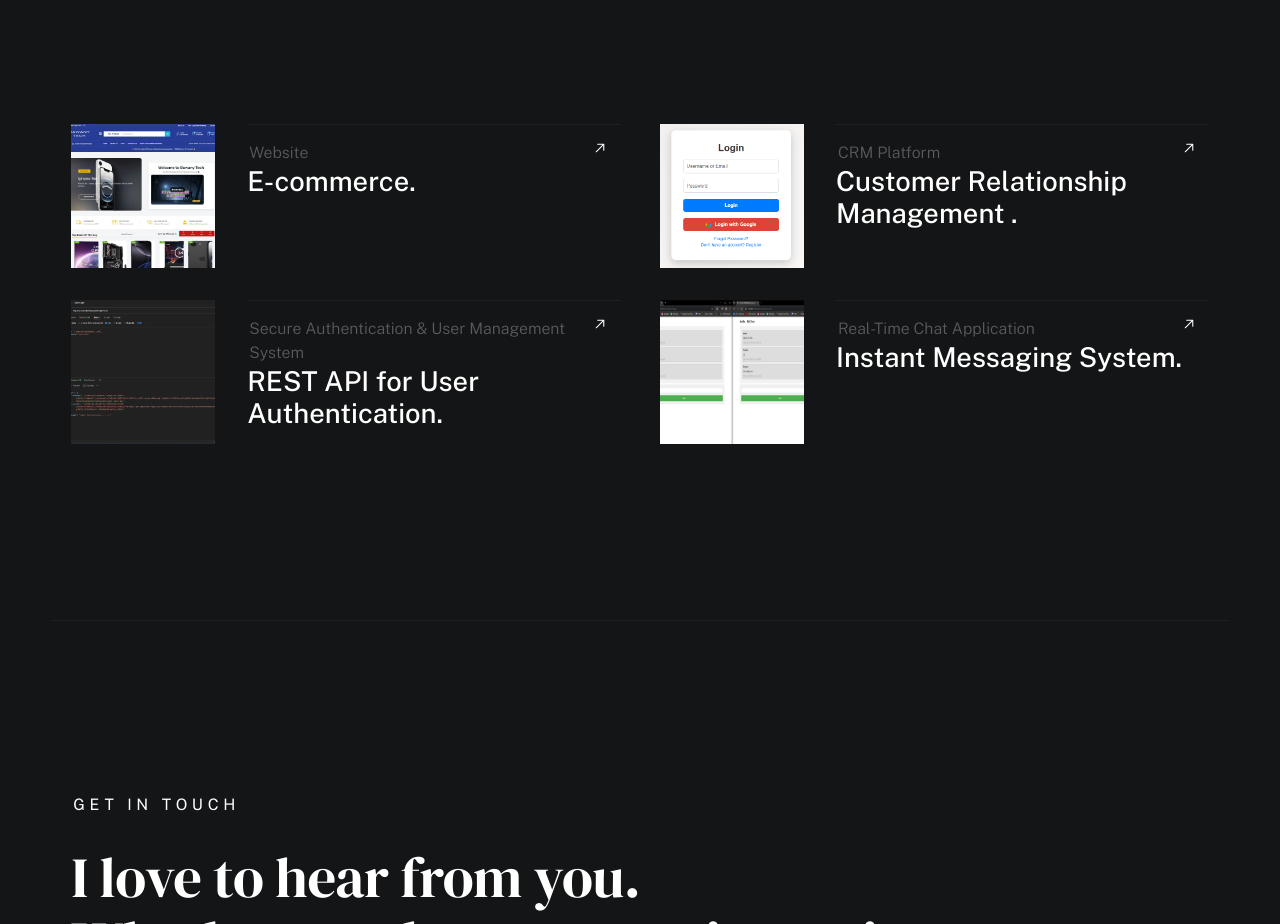
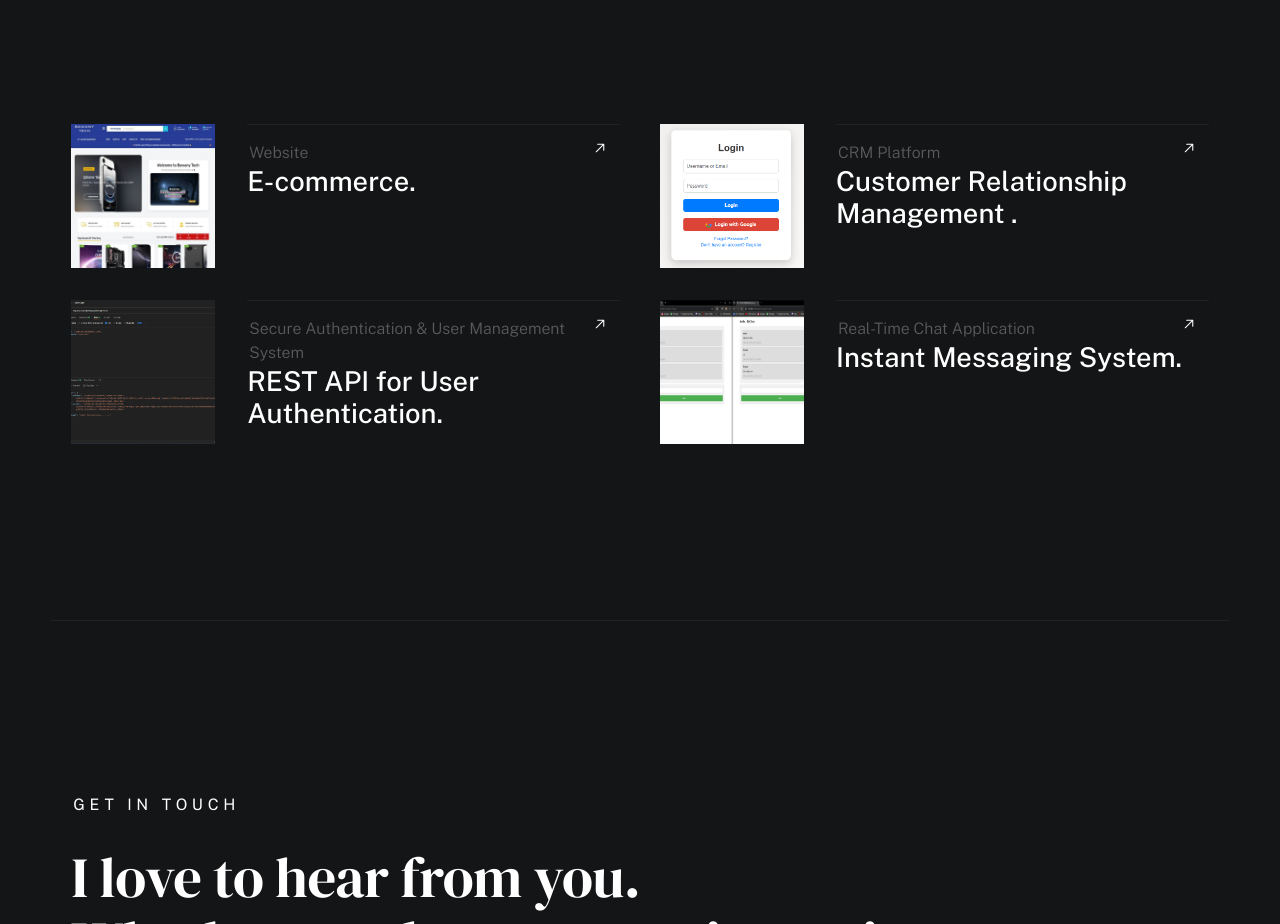
Before and after one commit to UMERZAFAR777/Portfolio, a plain HTML site: page index.html in a window 1280 px wide. Shown: the part 3448-4372 px from the top of the page. Drawn offline with nearby package versions, Linux system fonts and the light colour scheme; a web font is replaced by a local one.

Commit message:
stillchangepic

```diff
--- a/index.html
+++ b/index.html
@@ -253,8 +253,8 @@
                             <li class="folio-list__item column" data-animate-el>
                                 <a class="folio-list__item-link" href="#modal-01">
                                     <div class="folio-list__item-pic">
-                                        <img src="images/portfolio/ecom.jpg"
-                                             srcset="images/portfolio/ecom.jpg 1x, images/portfolio/ecom.jpg@2x.jpg 2x"  alt="">
+                                        <img src="images/portfolio/ecom600.jpg"
+                                             srcset="images/portfolio/ecom600.jpg 1x, images/portfolio/ecom600.jpg@2x.jpg 2x"  alt="">
                                     </div>
 
                                     <div class="folio-list__item-text">
```
Also changed, not shown: images/portfolio/ecom600.jpg (added).
